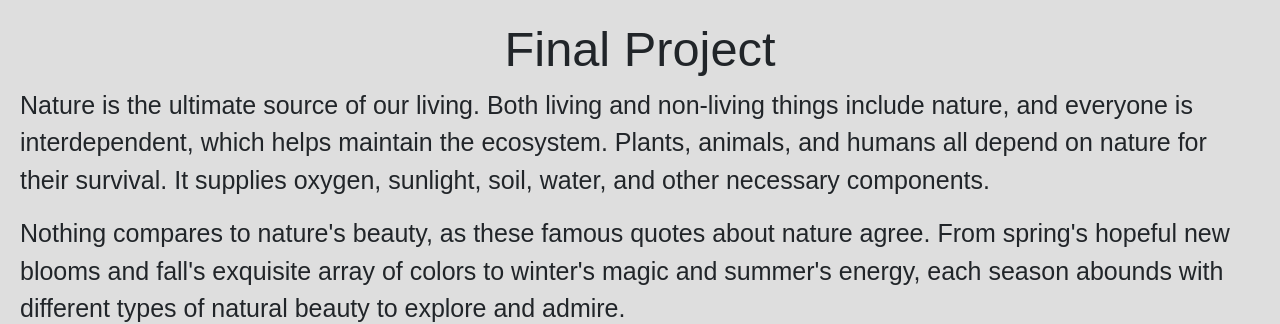
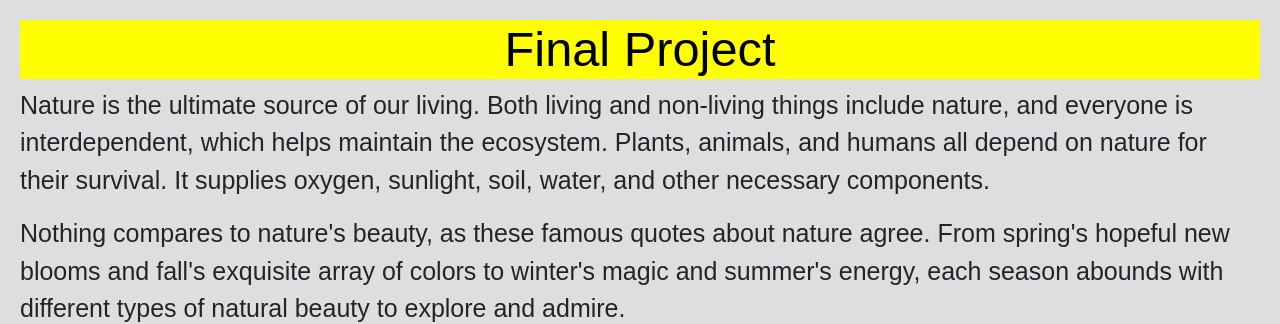
Before and after one commit to Arlotuz/ResponsiveHomeworkOne, a plain HTML site: page index.html in a window 1280 px wide. Shown: the top 324 px of the page. Drawn offline with nearby package versions, Linux system fonts and the light colour scheme.

Commit message:
Update style.css

```diff
--- a/css/style.css
+++ b/css/style.css
@@ -33,3 +33,7 @@ img{
     text-align: center;
     font-family: 'Gill Sans', 'Gill Sans MT', Calibri, 'Trebuchet MS', sans-serif;
 }
+#top{
+background-color:yellow;
+    color:black;
+}
```
